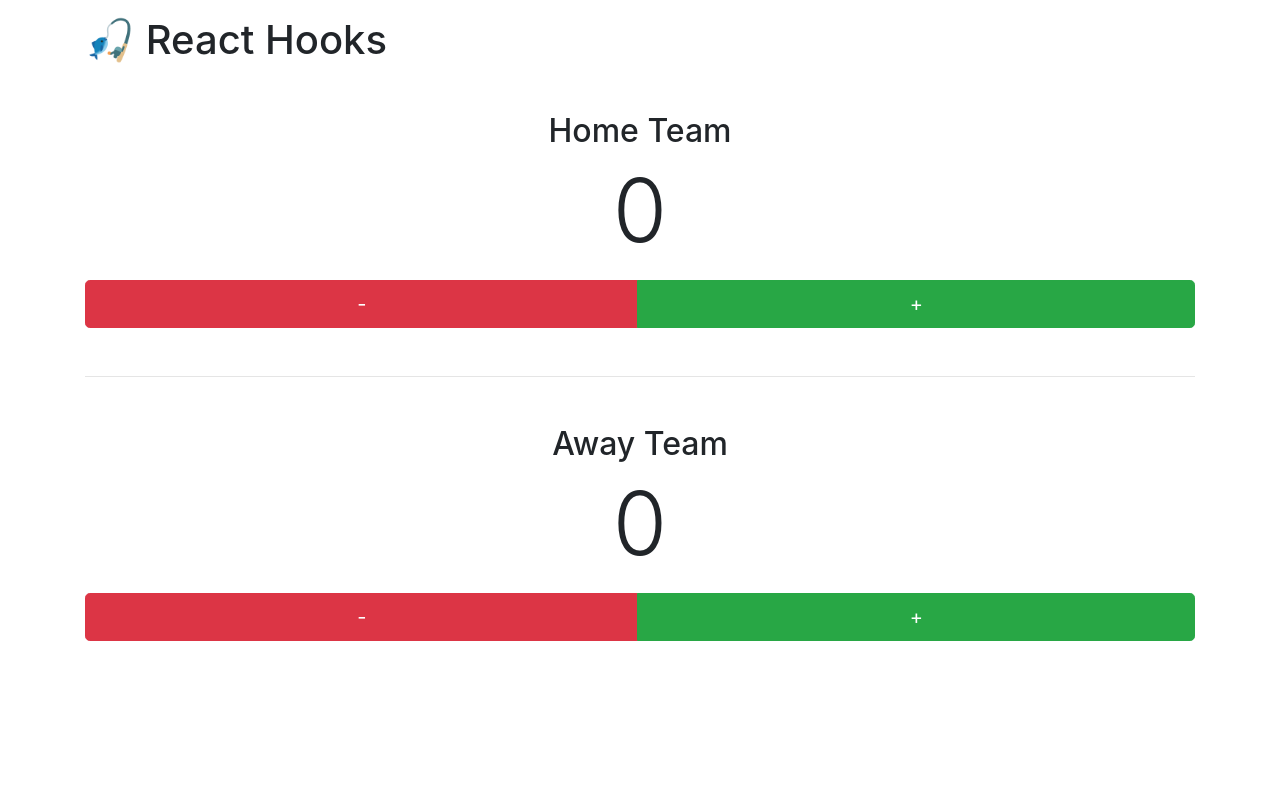
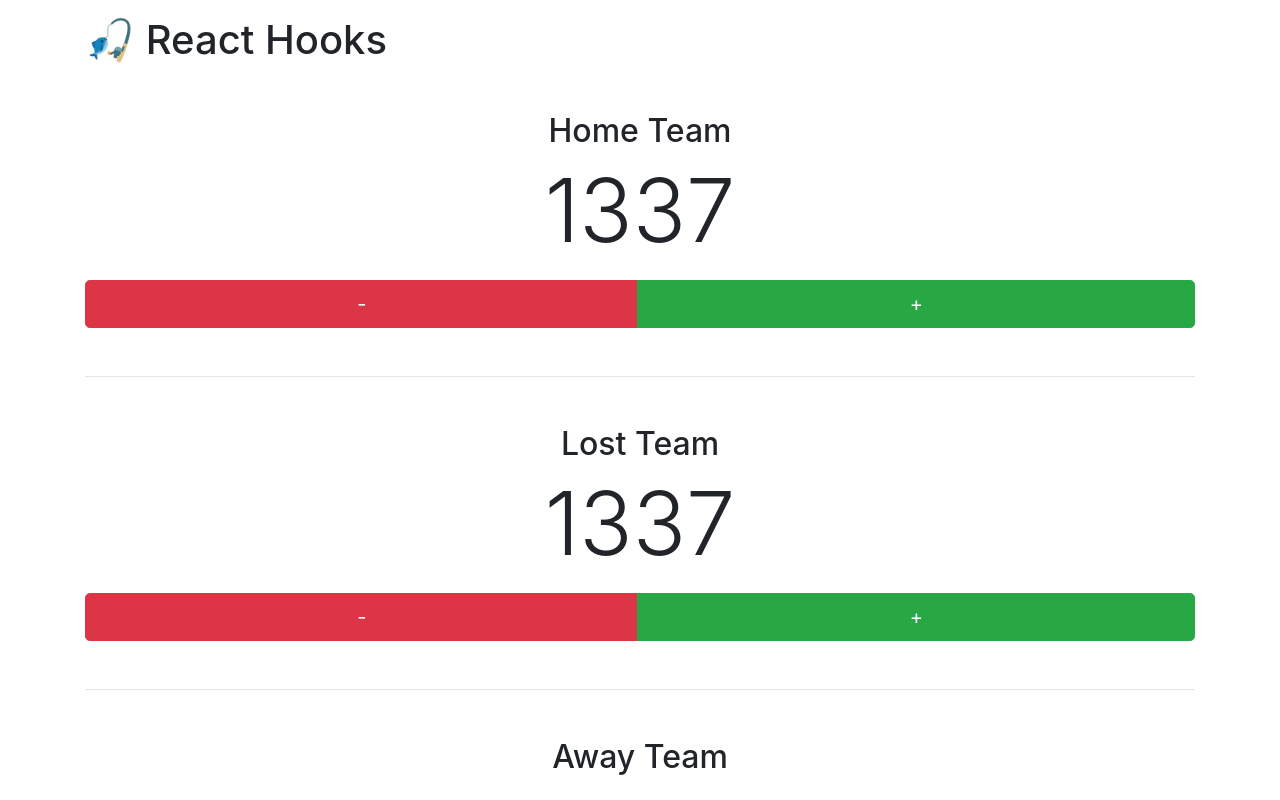
Before and after one commit to drblue/fed19-javascript-2, a React (Create React App) app in the folder 01-hooks/: page / in a window 1280 px wide. Shown: the top 800 px of the page. Built offline with nearby package versions, Linux system fonts and the light colour scheme.

Commit message:
useState in function-components - the somewhat questionable way.

```diff
--- a/01-hooks/src/App.js
+++ b/01-hooks/src/App.js
@@ -1,6 +1,7 @@
 import React from 'react';
 import './App.scss';
-import PointsCounter from './components/PointsCounter';
+import PointsCounterClass from './components/PointsCounterClass';
+import PointsCounterFunction from './components/PointsCounterFunction';
 
 function App() {
 	return (
@@ -9,12 +10,17 @@ function App() {
 
 			<div className="text-center my-5">
 				<h2>Home Team</h2>
-				<PointsCounter />
+				<PointsCounterFunction />
+
+				<hr className="my-5" />
+
+				<h2>Lost Team</h2>
+				<PointsCounterFunction />
 
 				<hr className="my-5" />
 
 				<h2>Away Team</h2>
-				<PointsCounter />
+				<PointsCounterClass />
 			</div>
 		</div>
 	);
--- a/01-hooks/src/components/PointsCounter.js
+++ b/01-hooks/src/components/PointsCounterClass.js
@@ -1,6 +1,6 @@
 import React, { Component } from 'react';
 
-class PointsCounter extends Component {
+class PointsCounterClass extends Component {
 	state = {
 		pointsCount: 0,
 	}
@@ -38,4 +38,4 @@ class PointsCounter extends Component {
 	}
 }
 
-export default PointsCounter;
+export default PointsCounterClass;
--- /dev/null
+++ b/01-hooks/src/components/PointsCounterFunction.js
@@ -0,0 +1,38 @@
+import React, { useState } from 'react';
+
+function PointsCounterFunction() {
+
+	const [state, setState] = useState({ pointsCount: 1337 });
+
+	const decreasePoints = () => {
+		setState(prevState => ({
+			pointsCount: prevState.pointsCount - 1,
+		}))
+		setState(prevState => ({
+			pointsCount: prevState.pointsCount - 1,
+		}))
+	}
+
+	const increasePoints = () => {
+		setState(prevState => ({
+			pointsCount: prevState.pointsCount + 1,
+		}))
+		setState(prevState => ({
+			pointsCount: prevState.pointsCount + 1,
+		}))
+	}
+
+	return (
+		<div className="points-counter">
+			<div className="text-center">
+				<p className="display-2">{state.pointsCount}</p>
+			</div>
+			<div className="point-buttons btn-group">
+				<button onClick={decreasePoints} className="btn btn-lg btn-danger">-</button>
+				<button onClick={increasePoints} className="btn btn-lg btn-success">+</button>
+			</div>
+		</div>
+	);
+}
+
+export default PointsCounterFunction;
```
